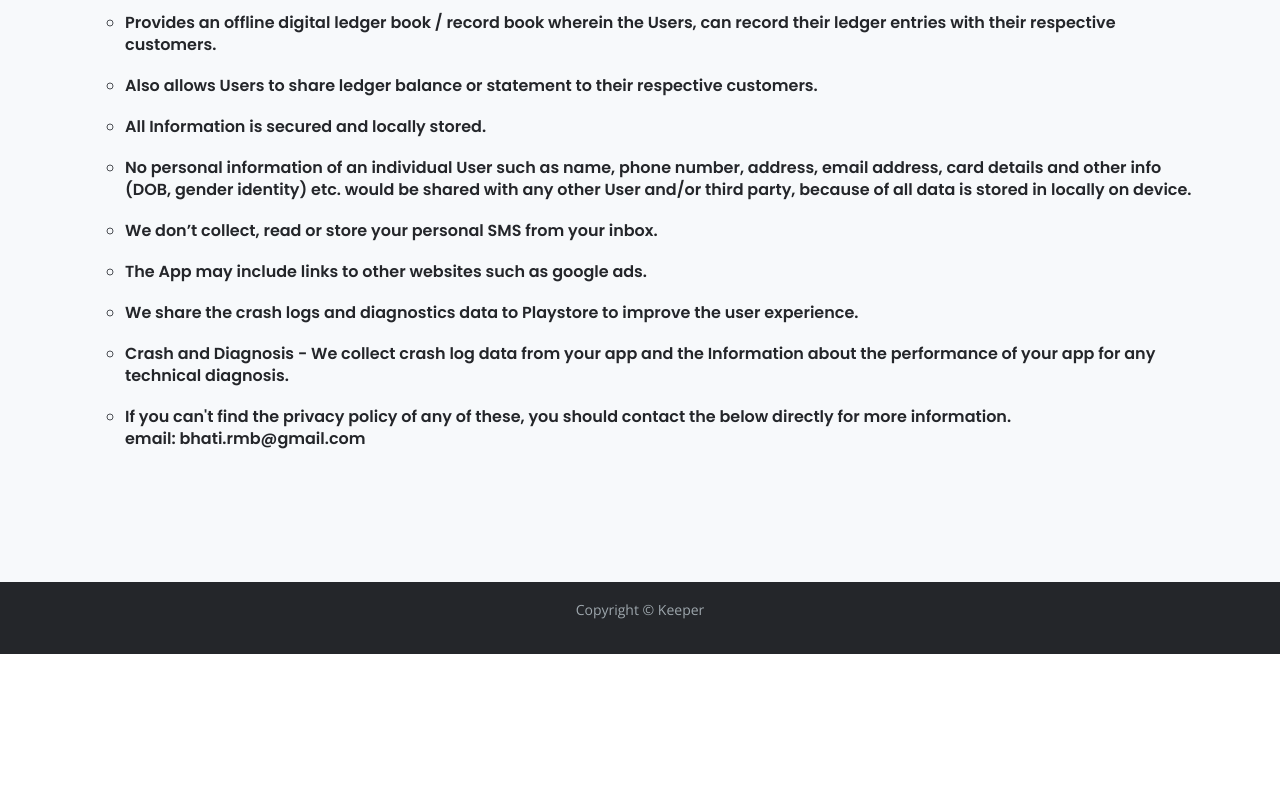
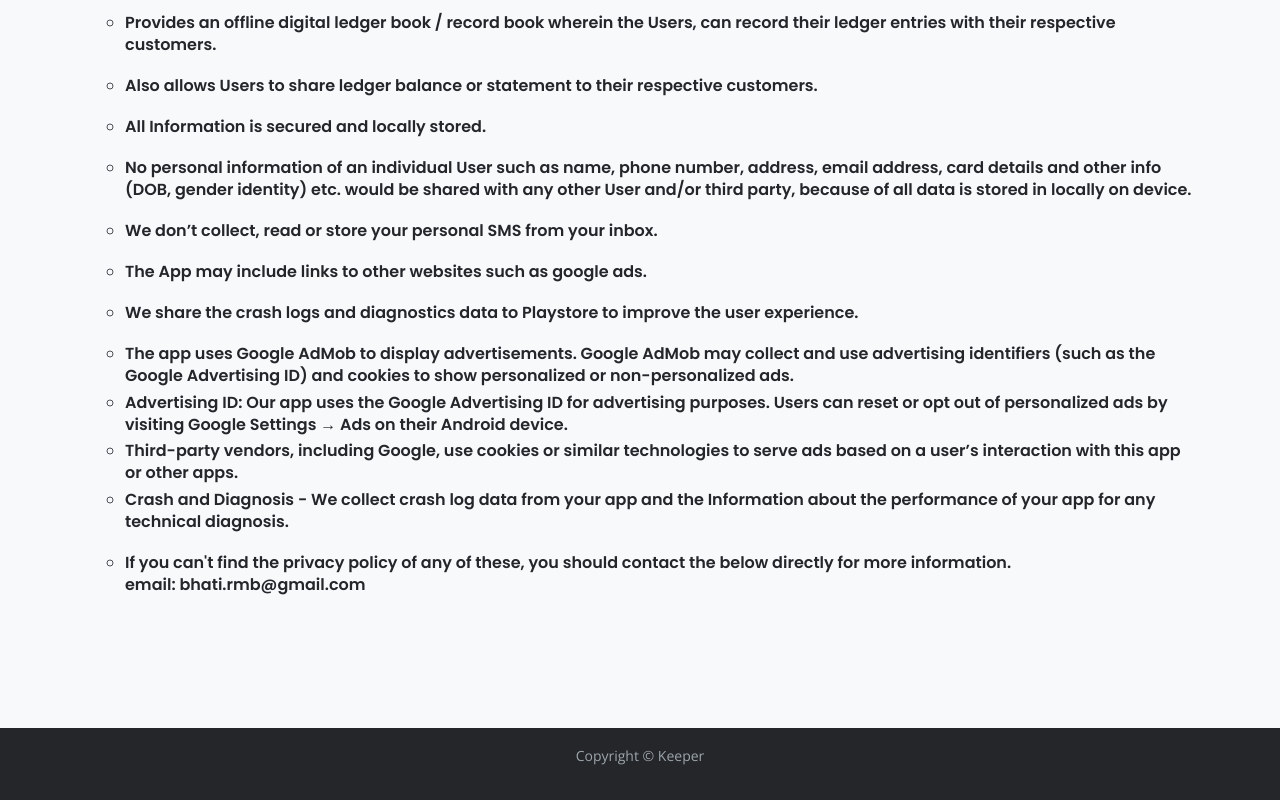
Before and after one commit to rmbhati/rmbhati.github.io, a plain HTML site: page privacy.html in a window 1280 px wide. Shown: the part 889-1689 px from the top of the page. Before the commit the page ends 1543 px from the top, so only its background shows below. Drawn offline with nearby package versions, Linux system fonts and the light colour scheme.

Commit message:
Update privacy.html

```diff
--- a/privacy.html
+++ b/privacy.html
@@ -47,8 +47,36 @@
 						 <li><h6>We don’t collect, read or store your personal SMS from your inbox.</h6><p></li>
 						 <li><h6>The App may include links to other websites such as google ads.</h6><p></li>
 						 <li><h6>We share the crash logs and diagnostics data to Playstore to improve the user experience.</h6><p></li>
-						 <li><h6>Crash and Diagnosis - We collect crash log data from your app and the Information about the performance of your app for any technical diagnosis.</h6><p></li>
+
+							<li>
+	<h6>
+	  The app uses Google AdMob to display advertisements.
+	  Google AdMob may collect and use advertising identifiers
+	  (such as the Google Advertising ID) and cookies to show
+	  personalized or non-personalized ads.
+	</h6>
+</li>
+ <li>
+    <h6>
+      Advertising ID: Our app uses the Google Advertising ID for advertising
+      purposes. Users can reset or opt out of personalized ads by visiting
+      Google Settings → Ads on their Android device.
+    </h6>
+ </li>
+ <li>
+    <h6>
+      Third-party vendors, including Google, use cookies or similar technologies
+      to serve ads based on a user’s interaction with this app or other apps.
+    </h6>
+  </li>
+
+
+
+							<li><h6>Crash and Diagnosis - We collect crash log data from your app and the Information about the performance of your app for any technical diagnosis.</h6><p></li>
 						 <li><h6>If you can't find the privacy policy of any of these, you should contact the below directly for more information.<br/>email: bhati.rmb@gmail.com</h6><p></li>
+
+
+
 						</ul>
                     </div> <!-- end of text-container -->
                 </div> <!-- end of col -->
```
